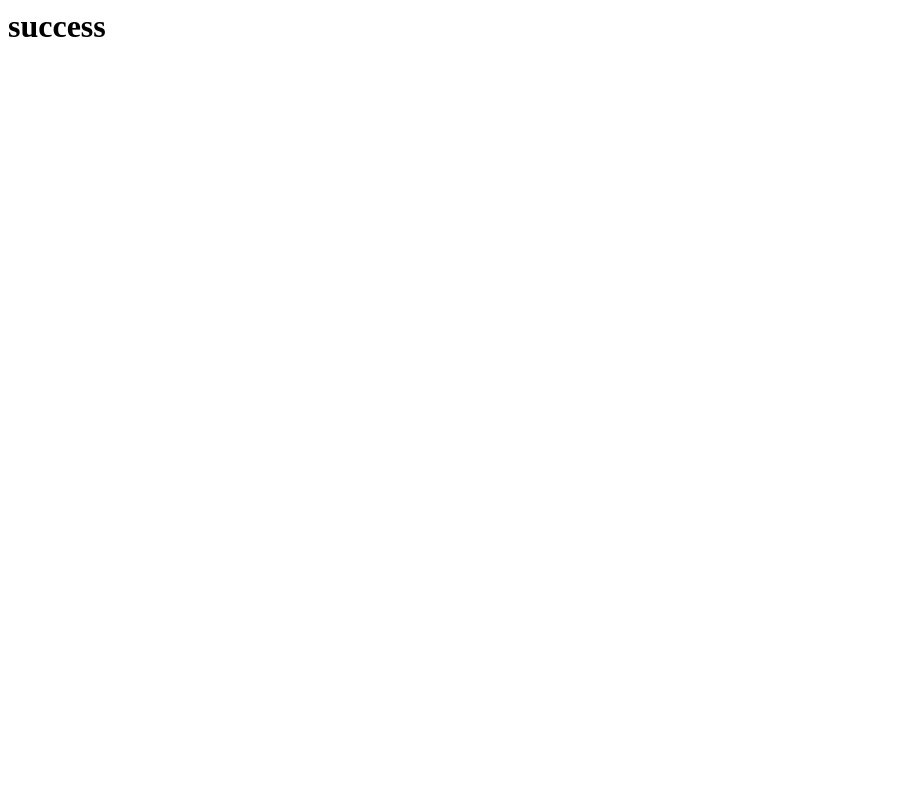
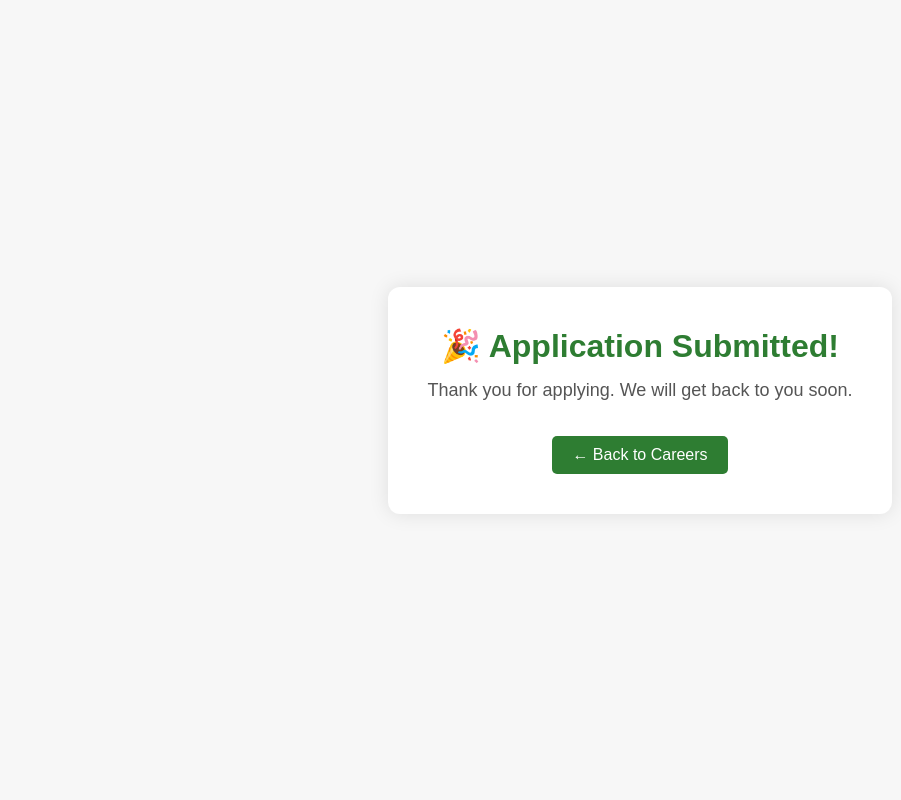
Before and after one commit to Evolvesolutions/Consultancy, a Django app: page /registration_success/ in a window 1280 px wide. Before the commit the part shown is almost empty. Shown: the whole page, without its empty margins (0-901 px from the left). Run offline with Django 5.2, Linux system fonts and the light colour scheme.

Commit message:
Updated Version

```diff
--- a/blessingconsultancy/consultancyapp/templates/home.html
+++ b/blessingconsultancy/consultancyapp/templates/home.html
@@ -23,7 +23,7 @@
       <ul id="menu">
         <li><a href="#home">Home</a></li>
         <li><a href="#service">Service</a></li>
-        <li><a href="{% url 'carrier' %}">Careers</a></li>
+        <li><a href="{% url 'carrier' %}">Carrier</a></li>
         <li><a href="#clients">Client</a></li>
         <li><a href="#achivement">Achivement</a></li>
         <li><a href="#about">About</a></li>
--- a/blessingconsultancy/consultancyapp/templates/success.html
+++ b/blessingconsultancy/consultancyapp/templates/success.html
@@ -1 +1,62 @@
-<h1>success</h1>
+{% load static %}
+<!DOCTYPE html>
+<html lang="en">
+<head>
+  <meta charset="UTF-8">
+  <title>Application Submitted</title>
+  <link rel="stylesheet" href="{% static 'style.css' %}">
+  <style>
+    body {
+      margin: 0;
+      padding: 0;
+      height: 100vh;
+      font-family: Arial, sans-serif;
+      background-color: #f7f7f7;
+      display: flex;
+      justify-content: center;
+      align-items: center;
+    }
+
+    .success-container {
+      text-align: center;
+      background: white;
+      padding: 40px;
+      border-radius: 12px;
+      box-shadow: 0 0 20px rgba(0,0,0,0.1);
+    }
+
+    .success-container h1 {
+      font-size: 32px;
+      color: #2e7d32;
+    }
+
+    .success-container p {
+      font-size: 18px;
+      color: #555;
+      margin: 15px 0;
+    }
+
+    .success-container a {
+      display: inline-block;
+      margin-top: 20px;
+      padding: 10px 20px;
+      text-decoration: none;
+      color: white;
+      background-color: #2e7d32;
+      border-radius: 5px;
+      transition: background-color 0.3s ease;
+    }
+
+    .success-container a:hover {
+      background-color: #1b5e20;
+    }
+  </style>
+</head>
+<body>
+  <div class="success-container">
+    <h1>🎉 Application Submitted!</h1>
+    <p>Thank you for applying. We will get back to you soon.</p>
+    <a href="{% url 'carrier' %}">← Back to Careers</a>
+  </div>
+</body>
+</html>
```
Also changed, not shown: blessingconsultancy/media/resumes/skilllync_110Rk85.png (added), blessingconsultancy/media/resumes/skilllync_M7Qy2rH.png (added), blessingconsultancy/media/resumes/skilllync_MTzinHQ.png (added), blessingconsultancy/media/resumes/skilllync_MVVC97z.png (added), blessingconsultancy/media/resumes/spinta.png (added), blessingconsultancy/media/resumes/spinta_1PHqFFN.png (added), blessingconsultancy/media/resumes/spinta_EXCUrrS.png (added).
